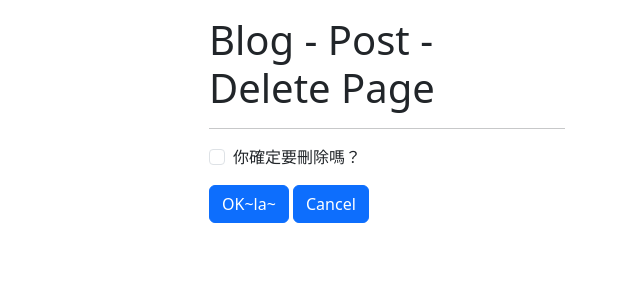
After one commit to farmerlin731/django-blog-2410, a Django app: template blog/templates/blog/post_delete.html in a window 1280 px wide. The commit adds this page. Shown: the top 300 px of the page, without its empty margins (253-893 px from the left). Run offline with Django 5.2, Linux system fonts and the light colour scheme; the template is opened without the code that fills it: values that come from a table or form of the project are taken from there, others are empty; some libraries are stand-ins or nearby versions.

Commit message:
Add the page of "post-update" & ''Confirm-form'.

```diff
--- /dev/null
+++ b/blog/templates/blog/post_delete.html
@@ -0,0 +1,21 @@
+{% extends "blog_base.html" %}
+
+{% load django_bootstrap5 %}
+
+{% block page_header %}
+    Post - Delete Page
+{% endblock page_header %}
+
+{% block page_size %}
+    col-12 col-sm-8 offset-sm-2 col-md-6 offset-md-3 col-lg-4 offset-lg-4
+{% endblock page_size %}
+
+{% block content %}
+    <form action="" method="post" class="form">
+        {% csrf_token %}
+        {% bootstrap_form form %}
+        {% bootstrap_button button_type="submit" content="OK~la~" %}
+        {% bootstrap_button button_type="reset" content="Cancel" %}
+    </form>
+
+{% endblock content %}
--- a/blog/templates/blog/post_detail.html
+++ b/blog/templates/blog/post_detail.html
@@ -8,6 +8,9 @@
     <a class="btn btn-primary mb-4"
        href="{% url "blog:post-update" pk=post.pk %}"
        role="button">Update</a>
+    <a class="btn btn-outline-danger mb-4"
+       href="{% url "blog:post-delete" pk=post.pk %}"
+       role="button">Delete</a>
     <br />
     -Title-:
     <br />
--- a/blog/urls.py
+++ b/blog/urls.py
@@ -8,4 +8,5 @@ urlpatterns = [
     path("posts/create/", blog_views.post_create, name="post-create"),
     path("posts/<int:pk>/", blog_views.post_detail, name="post-detail"),
     path("posts/<int:pk>/update/", blog_views.post_update, name="post-update"),
+    path("posts/<int:pk>/delete/", blog_views.post_delete, name="post-delete"),
 ]
--- /dev/null
+++ b/core/forms.py
@@ -0,0 +1,5 @@
+from django import forms
+
+
+class DeleteConfirmForm(forms.Form):
+    check = forms.BooleanField(required=True, label="你確定要刪除嗎？")
```
Also changed, not shown: blog/views.py (+12 -0 lines).
